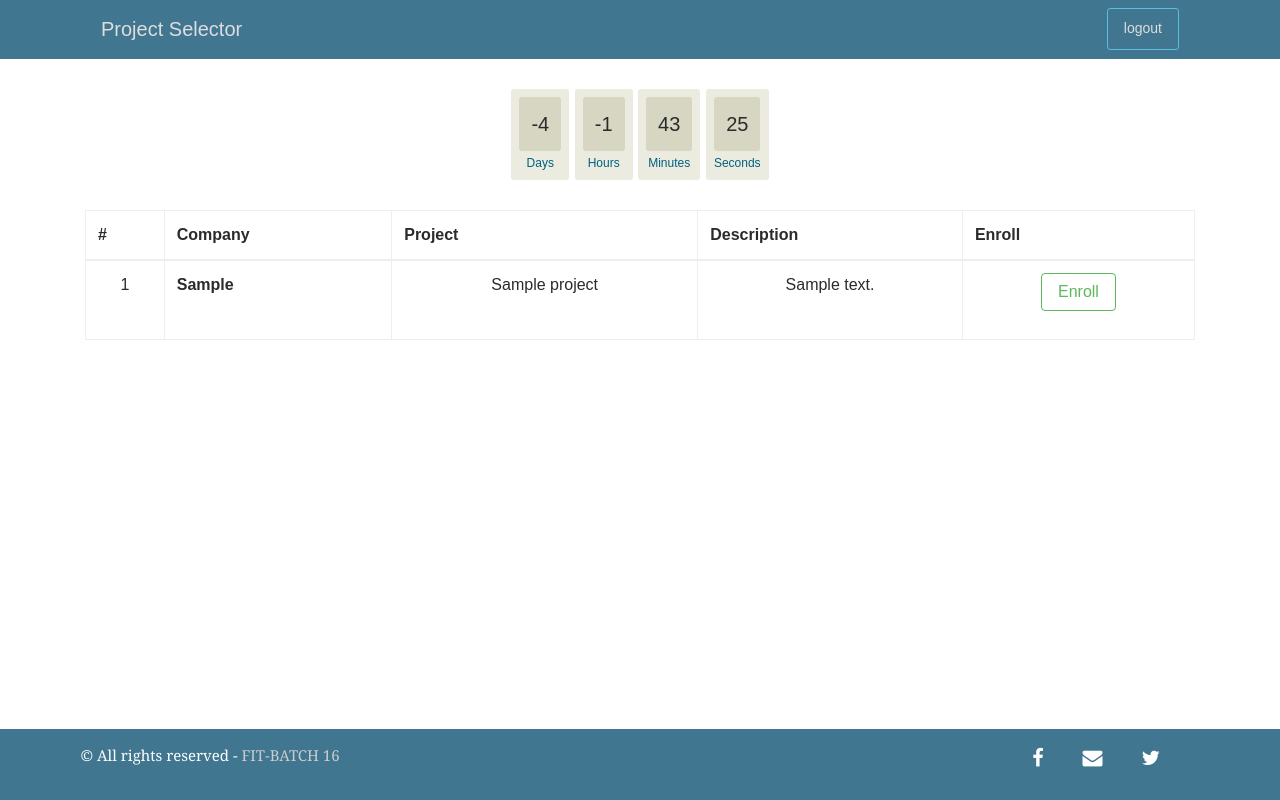
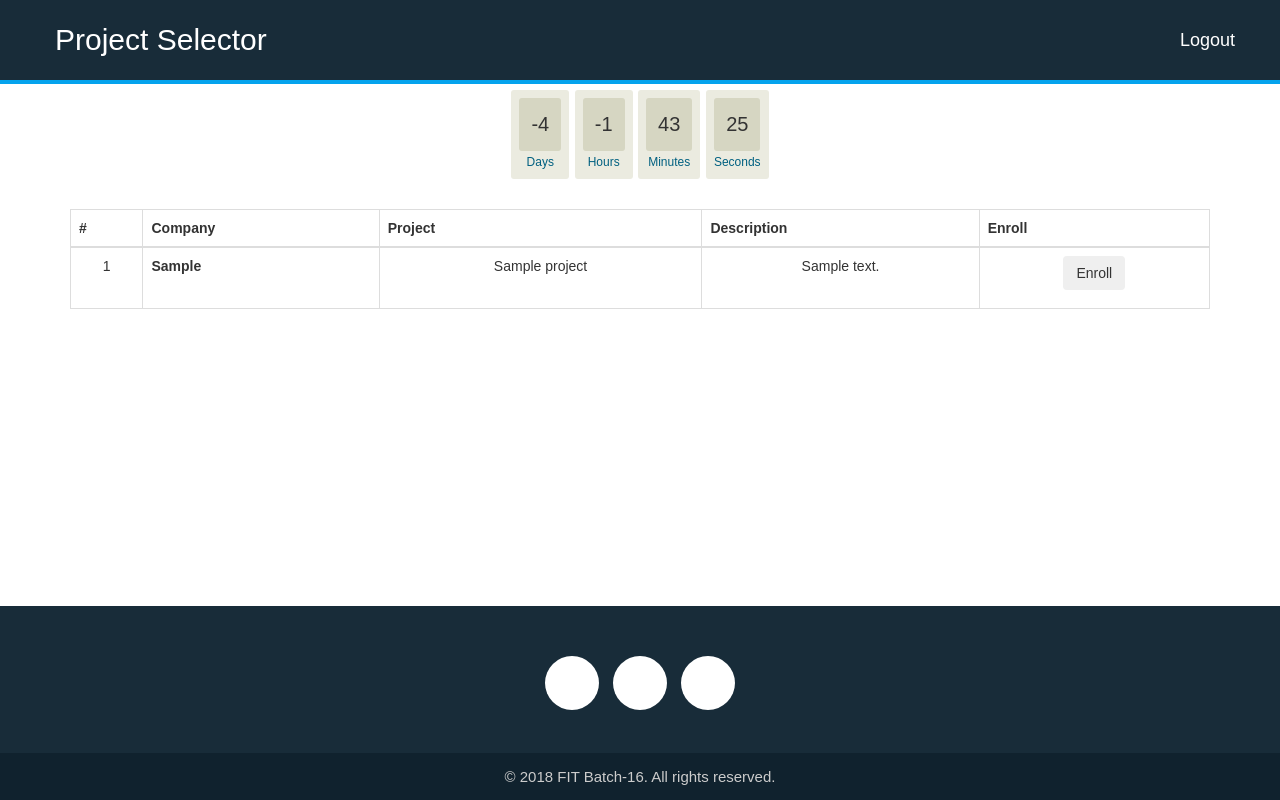
Before and after one commit to Charuka09/project_lotter, a Django app: template templates/index.html in a window 1280 px wide. Run offline with Django 3.2, Linux system fonts and the light colour scheme; the template is opened without the code that fills it: values that come from a table or form of the project are taken from there, others are empty; tables that the repository leaves empty hold one stand-in row (values such as "Sample post"); some libraries are stand-ins or nearby versions.

Commit message:
navbar and footer redesign

```diff
--- /dev/null
+++ b/static/css/footer.css
@@ -0,0 +1,149 @@
+#myFooter {
+    background-color: #182c39;
+    color: white;
+    padding-top: 20px;
+	position: relative;
+}
+
+#myFooter .footer-copyright {
+    background-color: #10222e;
+    padding-top: 3px;
+    padding-bottom: 3px;
+    text-align: center;
+}
+
+#myFooter .footer-copyright p {
+    margin: 10px;
+    color: #ccc;
+	font-size: 15px;
+}
+
+#myFooter a {
+    color: #d2d1d1;
+    text-decoration: none;
+}
+
+#myFooter a:hover,
+#myFooter a:focus {
+    text-decoration: none;
+    color: white;
+}
+
+#myFooter .social-networks {
+    text-align: center;
+    padding-top: 30px;
+    padding-bottom: 38px;
+}
+
+
+#myFooter .icon-button {
+	background-color: white;
+	border-radius: 3.6rem;
+	cursor: pointer;
+	display: inline-block;
+	font-size: 2.0rem;
+	height: 3.6rem;
+	line-height: 3.6rem;
+	margin: 0 5px;
+	position: relative;
+	text-align: center;
+	-webkit-user-select: none;
+	   -moz-user-select: none;
+	    -ms-user-select: none;
+	        user-select: none;
+	width: 3.6rem;
+}
+
+/* Circle */
+#myFooter .icon-button span {
+	border-radius: 0;
+	display: block;
+	height: 0;
+	left: 50%;
+	margin: 0;
+	position: absolute;
+	top: 50%;
+	-webkit-transition: all 0.3s;
+	   -moz-transition: all 0.3s;
+	     -o-transition: all 0.3s;
+	        transition: all 0.3s;
+	width: 0;
+}
+#myFooter .icon-button:hover span {
+	width: 3.6rem;
+	height: 3.6rem;
+	border-radius: 3.6rem;
+	margin: -1.8rem;
+}
+#myFooter .twitter span {
+	background-color: #4099ff;
+}
+#myFooter .facebook span {
+	background-color: #3B5998;
+}
+#myFooter .envelope-alt span {
+	background-color: #db5a3c;
+}
+
+/* Icons */
+#myFooter .icon-button i {
+	background: none;
+	color: white;
+	height: 3.6rem;
+	left: 0;
+	line-height: 3.6rem;
+	position: absolute;
+	top: 0;
+	-webkit-transition: all 0.3s;
+	   -moz-transition: all 0.3s;
+	     -o-transition: all 0.3s;
+	        transition: all 0.3s;
+	width: 3.6rem;
+	z-index: 10;
+}
+#myFooter .icon-button .icon-twitter {
+	color: #4099ff;
+}
+#myFooter .icon-button .icon-facebook {
+	color: #3B5998;
+}
+#myFooter .icon-button .icon-envelope-alt {
+	color: #db5a3c;
+}
+#myFooter .icon-button:hover .icon-twitter,
+#myFooter .icon-button:hover .icon-facebook,
+#myFooter .icon-button:hover .icon-envelope-alt {
+	color: white;
+}
+
+@media screen and (max-width: 767px) {
+    #myFooter {
+        text-align: center;
+    }
+    #myFooter .row {
+        margin: 0;
+    }
+}
+
+html{
+    height: 100%;
+    font-size: 15px;
+}
+body{
+    display: flex;
+    display: -webkit-flex;
+    flex-direction: column;
+    -webkit-flex-direction: column;
+    height: 100%;
+}
+
+.content{
+   flex: 1 0 auto;
+   -webkit-flex: 1 0 auto;
+   min-height: 200px;
+}
+
+#myFooter{
+   flex: 0 0 auto;
+   -webkit-flex: 0 0 auto;
+}
--- /dev/null
+++ b/static/css/nabar.css
@@ -0,0 +1,67 @@
+.menu {
+    background-color: #182c39;
+    border-bottom: 4px solid #04A3ED;
+    width: 100%;
+    height: auto;
+    padding: 0 10px;
+    position: fixed;
+    margin: 0px;
+    z-index: 1;
+}
+
+.menu .navbar-nav > .active > a {
+    background-color: #04A3ED;
+    color: white;
+    font-weight: bold;
+}
+
+.menu .navbar-nav > li > a {
+    font-size: 18px;
+    color: white;
+    padding: 10px 35px;
+
+}
+
+.menu .navbar-nav > li > a:hover {
+    background-color: #04A3ED;
+}
+
+.navbar-header > a {
+    font-family: 'Ubuntu Condensed', sans-serif;
+    padding: 0px;
+    margin: 0px;
+    text-decoration: none;
+    color: white;
+    font-size: 30px;
+    padding: 0px 30px;
+}
+
+.navbar-header > a:hover {
+    text-decoration: none;
+    color: #04A3ED;
+}
+
+.navbar {
+    min-height: 80px;
+}
+
+.navbar-brand {
+    padding: 0 15px;
+    height: 80px;
+    line-height: 80px;
+}
+
+.navbar-toggle {
+    /* (80px - button height 34px) / 2 = 23px */
+    margin-top: 23px;
+    padding: 9px 10px !important;
+}
+
+@media (min-width: 768px) {
+    .navbar-nav > li > a {
+        /* (80px - line-height of 27px) / 2 = 26.5px */
+        padding-top: 26.5px;
+        padding-bottom: 26.5px;
+        line-height: 60px;
+    }
+}
--- a/static/css/style.css
+++ /dev/null
@@ -1,121 +0,0 @@
-nav{
-    font-size: 15px;
-}
-.header.container.active:hover{
-    color: white;
-}
-footer{
-    background: #222;
-    color: white;
-    /* text-align: center; */
-    position: fixed;
-    bottom: 0;
-    width: 100%;
-    background: #407690;
-    color: white;
-    padding: 10px;
-    font-size: 10px;
-    font-family: Georgia, Times, serif;
-    /* padding-top:32px; */
-}
-.socialMedia{
-    margin-top: 5px;
-    padding: 0;
-}
-footer a{
-    color: #ccc;
-}
-footer a:hover{
-    color: #fff;
-    text-decoration: none;
-}
-
-/* footer .footer-social {
-    text-align: center;
-    padding-top: 15px;
-    padding-bottom: 15px;
-    background-color: #eee;
-} */
-.copyright{
-    font-size: 15px;
-}
-
-/* footer icons */
-
-
-footer nav ul{
-    text-align: right;
-    margin-right:100px;
-    list-style: none;
-    padding: 0;
-
-}
-footer nav ul li{
-    color: #ccc;
-    display: inline-block;
-    padding-left: 15px;
-    text-decoration: none;
-}
-
-
-
-Footer li{
-    display: inline-block;
-    margin: 0px 5px;
-    line-height: 2;
-}
-
-Footer .footer-social{
-    text-align: center;
-    padding-top: 3px;
-    padding-bottom: 3px;
-    background-color: #888;
-}
-
-Footer .fa{
-    font-size: 20px;
-    margin-right: 5px;
-    margin-left: 5px;
-    color: #fff;
-    text-align: center;
-    line-height: 10px;
-    text-decoration: none;
-    transition:color 0.2s;
-}
-
-Footer .fa-facebook:hover{
-   color: #03114b;
-}
-
-Footer .fa-facebook:focus{
-    color: #03114b;
-}
-
-Footer .fa-envelope:hover{
-    color: #f13a4f;
-}
-
-Footer .fa-envelope:focus{
-    color: #f13a4f;
-}
-
-Footer .fa-twitter:hover{
-    color: #00aced;
-
-}
-
-Footer .fa-twitter:focus{
-    color:#00aced;
-}
-
-@media only screen and (max-width : 800px){
-    nav{
-        text-align: center;
-        padding-top: 5px;
-        padding-right: 20%;
-    }
-    .header.container ul{
-        text-align: left;
-        float: left;
-    }
-}
--- a/templates/base.html
+++ b/templates/base.html
@@ -6,15 +6,25 @@
     <meta charset="UTF-8">
     <meta name="viewport" content="width=device-width, initial-scale=1">
     <title>{% block title %}{% endblock %}</title>
-    {% block extra_header %}{% endblock %}
-    <style>
-        {% block extra_styles %}{% endblock %}
-    </style>
+    <link rel="stylesheet" href="https://netdna.bootstrapcdn.com/font-awesome/3.1.1/css/font-awesome.css">
+    <link href="//maxcdn.bootstrapcdn.com/bootstrap/3.3.0/css/bootstrap.min.css" rel="stylesheet" id="bootstrap-css">
+    <script src="https://ajax.googleapis.com/ajax/libs/jquery/3.3.1/jquery.min.js"></script>
+    <script src="http://maxcdn.bootstrapcdn.com/bootstrap/3.3.7/js/bootstrap.min.js"></script>
+    {% block extra_header %}
+    {% endblock %}
+
+    {% block extra_styles %}{% endblock %}
+
 
 </head>
 <body>
 
-    {% block content %}{% endblock %}
-    {% block extra_footer %}{% endblock %}
+{% block content %}{% endblock %}
+{% block extra_footer %}
+
+
+
+
+{% endblock %}
 </body>
 </html>
--- /dev/null
+++ b/templates/base_nav_footer.html
@@ -0,0 +1,15 @@
+{% extends 'base.html' %}
+{% load static from staticfiles %}
+{% block content %}
+    {% block header %}
+        {% include 'common_includes/navbar.html' %}
+    {% endblock %}
+    <div class="content">
+    {% block middle %}
+        <div class="content"></div>
+    {% endblock %}
+    </div>
+    {% block footer %}
+        {% include 'common_includes/footer.html' %}
+    {% endblock footer %}
+{% endblock %}
--- /dev/null
+++ b/templates/common_includes/footer.html
@@ -0,0 +1,12 @@
+<footer id="myFooter">
+    <div class="social-networks">
+        <a href="https://twitter.com/UoMFIT16" target="_blank" class="icon-button twitter"><i
+                class="icon-twitter"></i><span></span></a>
+        <a href="https://www.facebook.com/groups/173190899787687/?ref=bookmarks" target="_blank" class="icon-button facebook"><i class="icon-facebook"></i><span></span></a>
+        <a href="mailto:fitbatch16@gmail.com" target="_blank" class="icon-button envelope-alt"><i
+                class="icon-envelope-alt"></i><span></span></a>
+    </div>
+    <div class="footer-copyright">
+        <p>© 2018 FIT Batch-16. All rights reserved. </p>
+    </div>
+</footer>
--- /dev/null
+++ b/templates/common_includes/navbar.html
@@ -0,0 +1,12 @@
+<div class="menu">
+    <div class="container-fluid header">
+		<div class="navbar-header">
+			<a href="{% url 'index' %}" class="navbar-brand">Project Selector</a>
+		</div>
+		<div>
+			<ul class="nav navbar-nav navbar-right">
+				<li><a href="{% url 'logout' %}">Logout</a></li>
+			</ul>
+		</div>
+	</div>
+</div>
--- a/templates/index.html
+++ b/templates/index.html
@@ -1,86 +1,29 @@
-{% extends 'base.html' %}
+{% extends 'base_nav_footer.html' %}
 {% load static from staticfiles %}
 {% block title %}Home{% endblock %}
 
 {% block extra_header %}
     <link
         rel="stylesheet"
-        href="https://maxcdn.bootstrapcdn.com/bootstrap/4.0.0-alpha.6/css/bootstrap.min.css"
-        integrity="sha384-rwoIResjU2yc3z8GV/NPeZWAv56rSmLldC3R/AZzGRnGxQQKnKkoFVhFQhNUwEyJ"
-        crossorigin="anonymous">
+        href="{% static 'css/countdown.css' %}">
     <link
         rel="stylesheet"
         href="{% static 'css/style.css' %}">
     <link
         rel="stylesheet"
-        href="{% static 'css/countdown.css' %}">
+        href="{% static 'css/footer.css' %}">
     <link
         rel="stylesheet"
-        href="http://cdnjs.cloudflare.com/ajax/libs/font-awesome/4.6.3/css/font-awesome.min.css">
-
+        href="{% static 'css/nabar.css' %}">
 {% endblock %}
 
+
 {% block extra_styles %}
-    .header{
-        background-color: #417690;
-        width: 100%;
-            }
-    .slide{
-        float:right;
-    }
-    .alert{
-        margin-bottom: 0;
-    }
-    .header a{
-        color:#ddd;
-    }
-    .header a:hover{
-        color: #fff;
-    }
-    .ml-auto {
-        margin-bottom: -15px;
-    }
 {% endblock %}
 
-{% block content %}
-    <div class="container-fluid header">
-        <div class = "container">
-            <nav class="navbar navbar-toggleable-sm ">
-
-                <a class="navbar-brand" href="/">Project Selector</a>
-
-                <ul class="nav navbar-nav" style="display:none">
-                    <li class="nav-item">
-                        <a class="nav-link active" href="#">Home</a>
-                    </li>
-                    <li class="nav-item">
-                        <a class="nav-link" href="#">Lottery Details</a>
-                    </li>
-                    <li class="nav-item">
-                        <a class="nav-link"
-                            href="{% url 'all_projects' %}">
-                            All Projects
-                        </a>
-                    </li>
-                </ul>
-                <ul class="nav navbar-nav ml-auto">
-                    <li class="active">
-                        <p>
-                            <button
-                                class="btn btn-outline-info btn-sm">
-                                <a
-                                    class="nav-link"
-                                    href="{% url 'logout' %}">
-                                    logout
-                                </a>
-                            </button>
-                        </p>
-                    </li>
-                </ul>
-            </nav>
-        </div>
-    </div>
-    <div>
+{% block middle %}
+    <div class="container">
+    <div class="row" style="padding-top: 60px">
         <div id="clockdiv">
             <div>
               <span class="days"></span>
@@ -99,6 +42,7 @@
               <div class="smalltext">Seconds</div>
             </div>
           </div>
+    </div>
     </div>
         <div class="container">
             <div>
@@ -172,72 +116,13 @@
                 </form>
             </div>
         </div>
+
 {% endblock %}
 {% block extra_footer %}
 
-        <footer>
-            <div class="socialMedia">
-                <div class="row">
-                    <div class="col-md-4">
-                        <div class="copyright">
-                            &copy; All rights reserved - <a href="">FIT-BATCH 16</a>
-                        </div>
-                    </div>
-                    <div class="col-md-8">
-                        <nav>
-                            <ul >
-                                <!-- <div class="footer-social">
-                                        <a href="#" class="social-icons"><i class="fa fa-facebook"></i></a>
-                                        <a href="#" class="social-icons"><i class="fa fa-envelop"></i></a>
-                                        <a href="#" class="social-icons"><i class="fa fa-twitter"></i></a>
-                                </div> -->
-                                <li>
-                                    <a href="https://www.facebook.com/groups/173190899787687/?ref=bookmarks" class="social-icons"><i class="fa fa-facebook"></i></a>
-
-                                </li>
-                                <li>
-                                    <a href="mailto:fitbatch16@gmail.com" class="social-icons"><i class="fa fa-envelope"></i></a>
-                                </li>
-                                <li>
-                                    <a href="https://twitter.com/UoMFIT16" class="social-icons"><i class="fa fa-twitter"></i></a>
-                                </li>
-                            </ul>
-                        </nav>
-                    </div>
-                </div>
-            </div>
-        </footer>
-
         <!-- external files for footer glyphicons   -->
 
-        <script
-            src="https://ajax.googleapis.com/ajax/libs/jquery/1.12.4/jquery.min.js">
-        </script>
 
-        <script
-            src="http://maxcdn.bootstrapcdn.com/bootstrap/3.3.7/js/bootstrap.min.js">
-        </script>
-
-        <script src="https://ajax.googleapis.com/ajax/libs/jquery/3.3.1/jquery.min.js"></script>
-
-<!-- <script src="https://cdnjs.cloudflare.com/ajax/libs/popper.js/1.12.9/umd/popper.min.js"></script> -->
-<!-- <script src="https://maxcdn.bootstrapcdn.com/bootstrap/4.0.0/js/bootstrap.min.js"></script> -->
-<!-- <script
-       src="https://code.jquery.com/jquery-3.1.1.slim.min.js"
-       integrity="sha384-A7FZj7v+d/sdmMqp/nOQwliLvUsJfDHW+k9Omg/a/EheAdgtzNs3hpfag6Ed950n"
-       crossorigin="anonymous">
-   </script>
-   <script
-       src="https://cdnjs.cloudflare.com/ajax/libs/tether/1.4.0/js/tether.min.js"
-       integrity="sha384-DztdAPBWPRXSA/3eYEEUWrWCy7G5KFbe8fFjk5JAIxUYHKkDx6Qin1DkWx51bBrb"
-       crossorigin="anonymous">
-   </script> -->
-   <!-- <script
-       src="https://maxcdn.bootstrapcdn.com/bootstrap/4.0.0-alpha.6/js/bootstrap.min.js"
-       integrity="sha384-vBWWzlZJ8ea9aCX4pEW3rVHjgjt7zpkNpZk+02D9phzyeVkE+jo0ieGizqPLForn"
-       crossorigin="anonymous">
-   </script> -->
-   <script src="https://code.jquery.com/jquery-3.2.1.min.js"></script>
      <script src="{% static 'js/index.js' %}"></script>
      <script src="{% static 'js/countdown.js' %}"></script>
 {% endblock %}
```
Also changed, not shown: templates/registration/login.html (+10 -6 lines).
